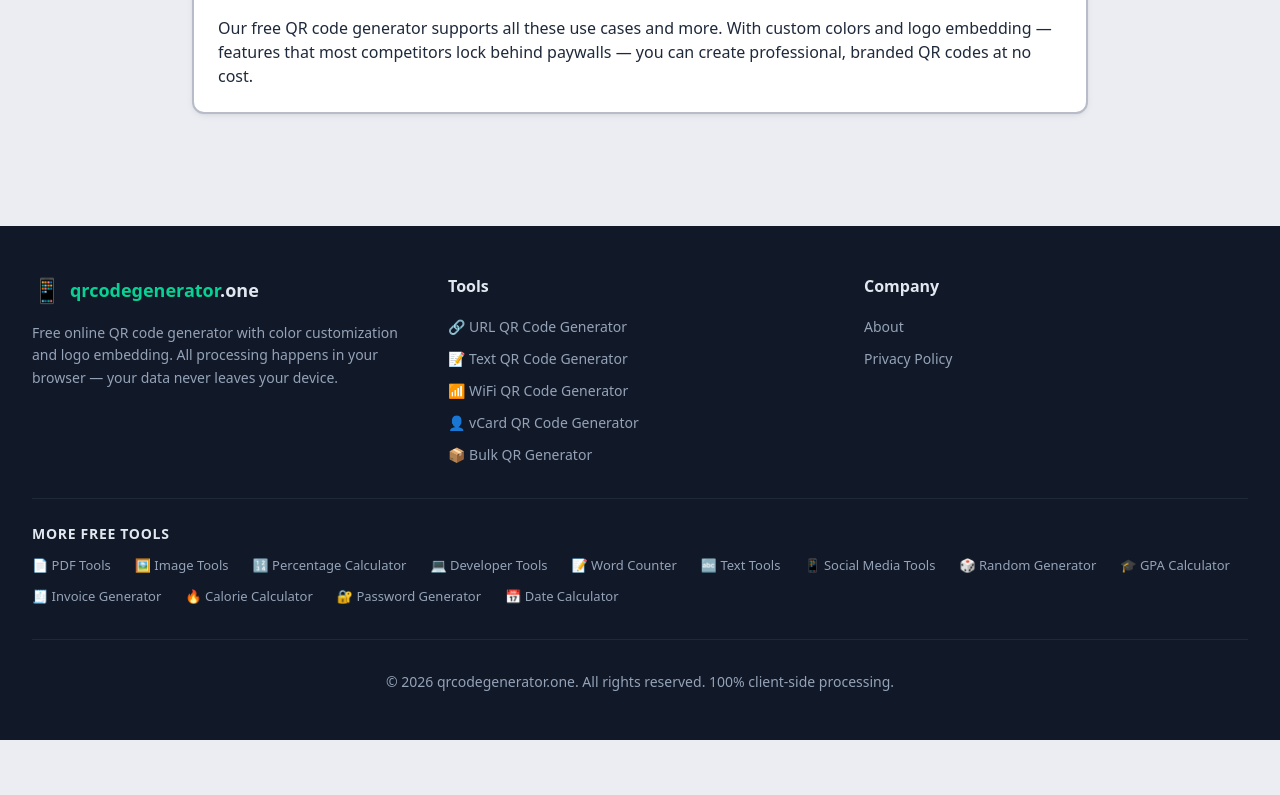
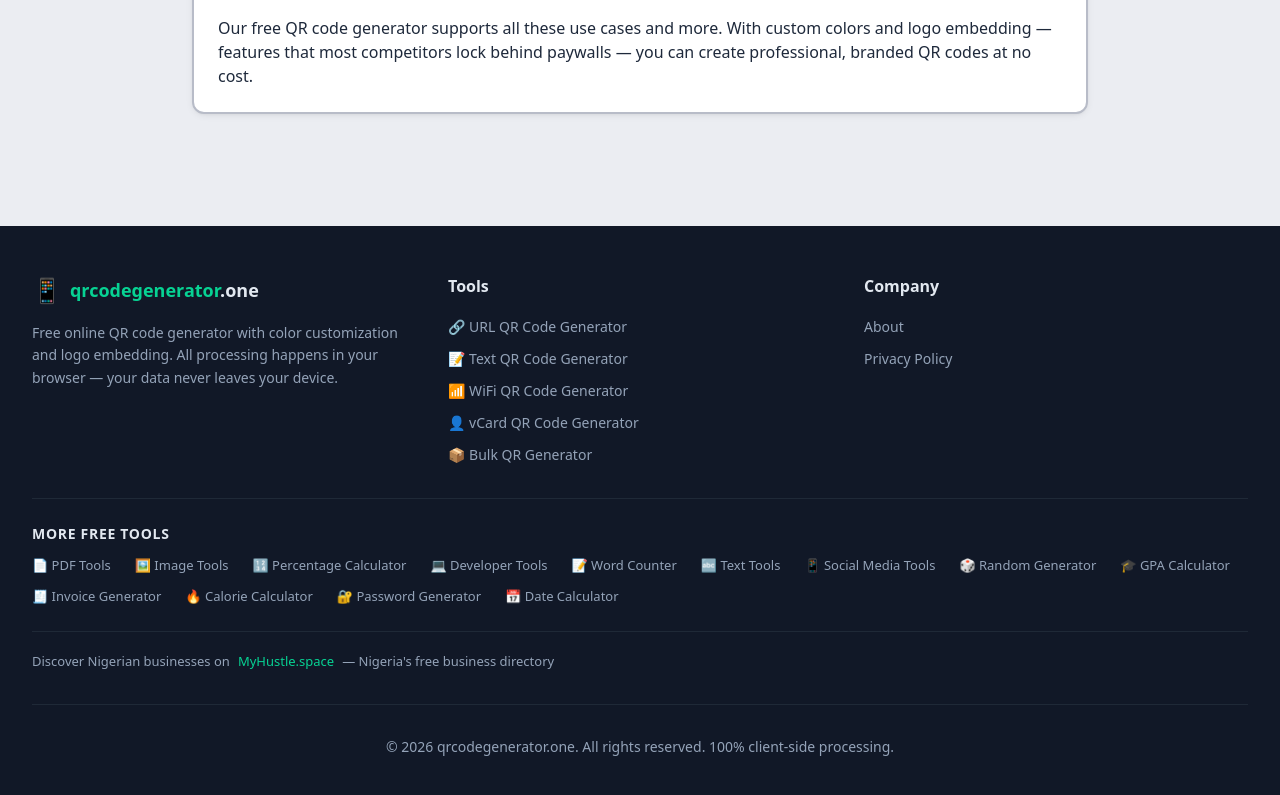
Before and after one commit to kembah17/qrcodegenerator.one, a Next.js app: page / in a window 1280 px wide. Shown: the part 2732-3527 px from the top of the page. Before the commit the page ends 3472 px from the top, so only its background shows below. Built offline with nearby package versions, Linux system fonts and the light colour scheme; no server answers.

Commit message:
feat: add MyHustle.space backlink to footer - cross-linking for Nigerian business directory

```diff
--- a/src/components/layout/Footer.tsx
+++ b/src/components/layout/Footer.tsx
@@ -67,6 +67,13 @@ export default function Footer() {
           </div>
         </div>
 
+        {/* Nigerian Business Directory */}
+        <div style={{ borderTop: '1px solid var(--color-footer-border)', marginTop: '1.5rem', paddingTop: '1rem' }}>
+          <a href="https://myhustle.space" target="_blank" rel="noopener" style={{ fontSize: '0.8125rem', color: 'var(--color-footer-muted)', textDecoration: 'none', display: 'inline-flex', alignItems: 'center', gap: '0.5rem' }}>
+            Discover Nigerian businesses on <span style={{ color: 'var(--color-footer-link)', fontWeight: 500 }}>MyHustle.space</span> &mdash; Nigeria&apos;s free business directory
+          </a>
+        </div>
+
         <div className="mt-8 pt-8 text-center" style={{ borderTop: '1px solid var(--color-footer-border)' }}>
           <p className="text-sm" style={{ color: 'var(--color-footer-muted)' }}>
             &copy; {new Date().getFullYear()} {siteConfig.name}. All rights reserved. 100% client-side processing.
```
